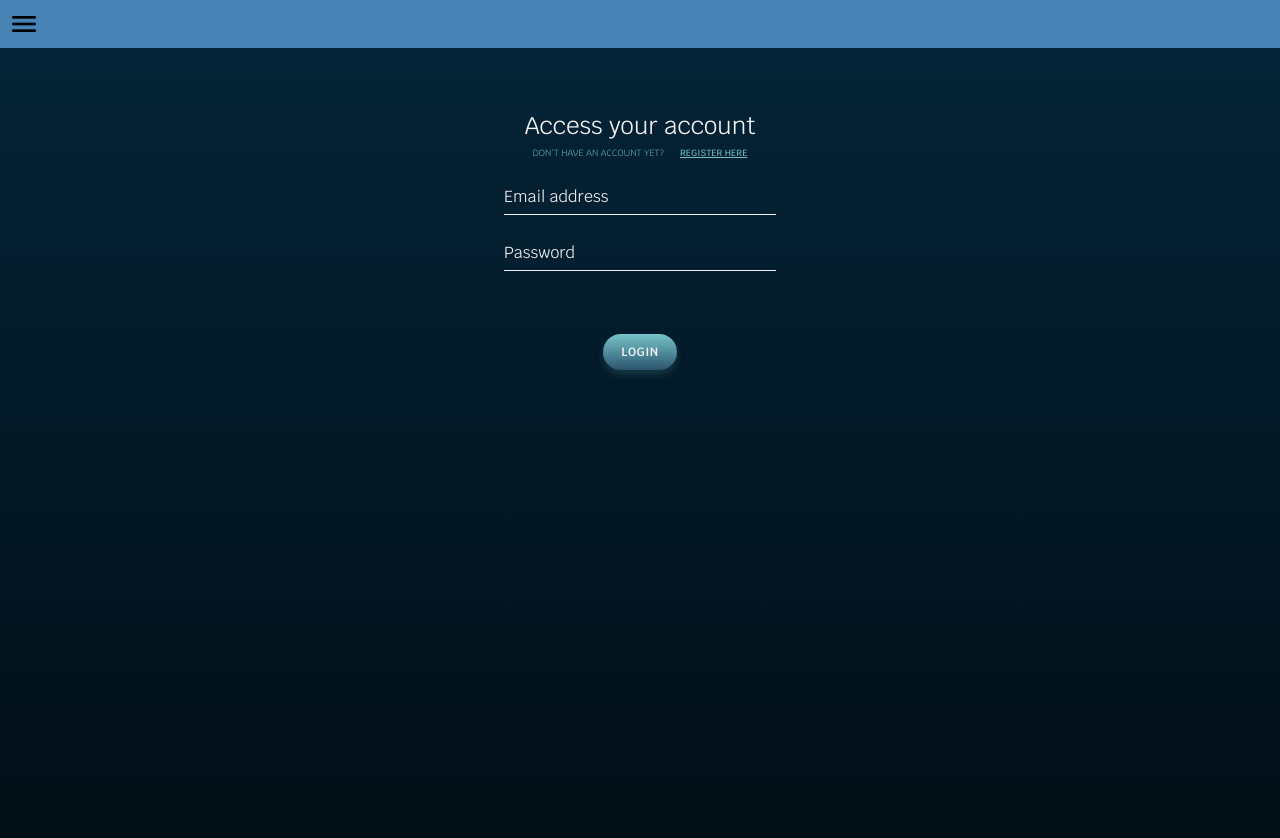
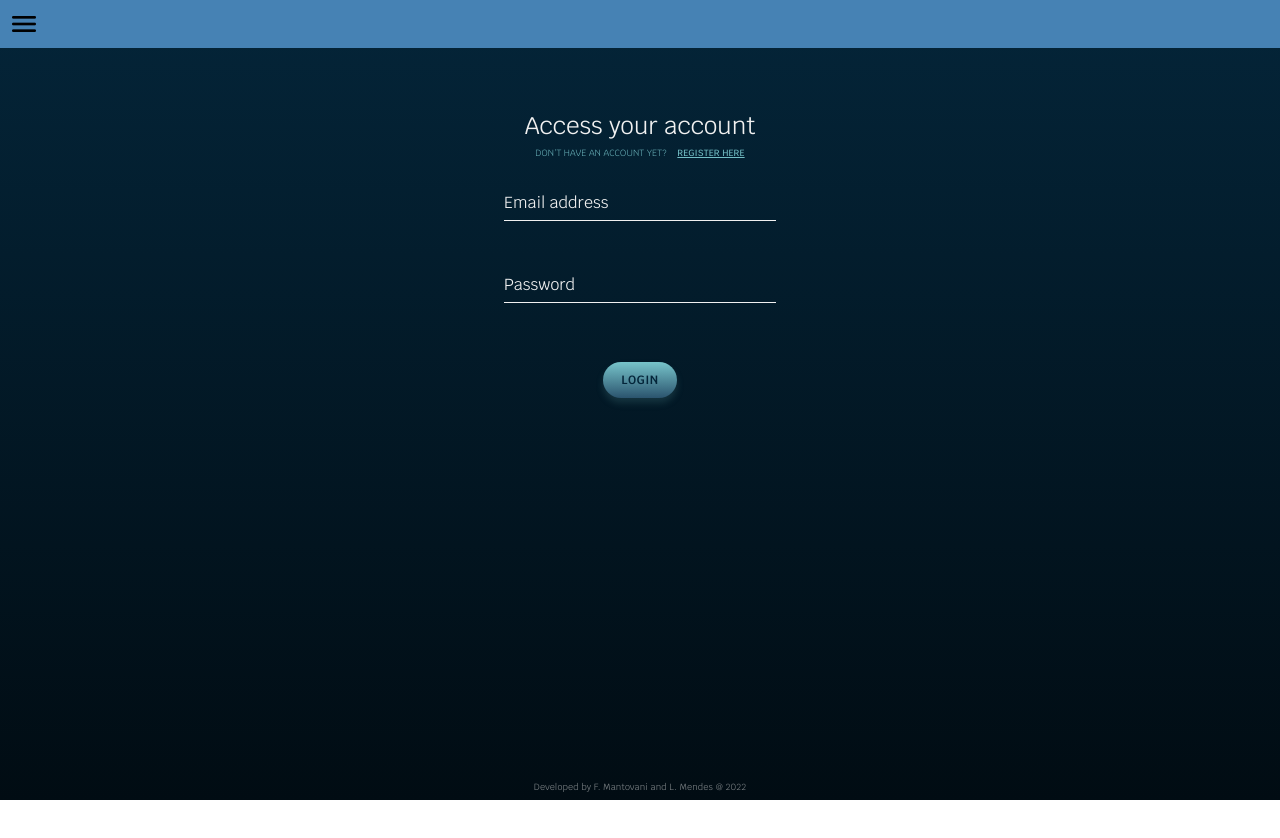
Before and after one commit to f-mantovani/project-3-client, a React (Create React App) app: page / in a window 1280 px wide. Shown: the top 838 px of the page. After the commit the page ends 800 px from the top, so only its background shows below. Built offline with nearby package versions, Linux system fonts and the light colour scheme.

Commit message:
styled the 'developed by footer' and fixed button text color

```diff
--- a/src/App.css
+++ b/src/App.css
@@ -2,7 +2,6 @@
 
 :root {
   font-family: 'Krub', sans-serif;
-  background: linear-gradient(180deg, #042539 0%, #010c13 100%);
   --font-color: #F1F1F1;
   --fw-300: 300;
   --fw-400: 400;
@@ -35,6 +34,11 @@ h3,
 h4,
 h5 {
   margin: 1em 0;
+}
+
+body {
+  background: linear-gradient(180deg, #042539 0%, #010c13 100%);
+  height: 100vh;
 }
 
 h1 {
@@ -123,7 +127,7 @@ h4 {
   font-weight: var(--fw-600);
   font-size: var(--fs-medium);
   line-height: var(--fs-medium);
-  color: var(--font-color);
+  /* color: var(--font-color); */
   letter-spacing: 0.04em;
   text-transform: uppercase;
 }
--- a/src/components/Login/Login.css
+++ b/src/components/Login/Login.css
@@ -3,7 +3,6 @@
   display: flex;
   flex-direction: column;
   align-items: center;
-  min-height: 100vh;
   margin-top: 4rem;
 }
 
@@ -23,7 +22,7 @@ legend {
 
 .signup-header {
   display: flex;
-  justify-content: space-around;
+  justify-content: space-evenly;
   flex: none;
   flex-grow: 0;
   margin: 0.5em 0;
@@ -42,17 +41,18 @@ legend {
 .input-field {
   display: flex;
   flex-direction: column;
-  margin: 0.25em 0;
+  margin: 0.625em 0 1.5em 0;
   position: relative;
   min-height: 3rem;
 }
 
 label {
   position: absolute;
+  top: 0;
 }
 
 
 .login-btn-group {
-  margin-top: 2.5rem;
+  margin-top: 1rem;
   align-self: center;
 }
--- a/src/design.system/ButtonPlato.js
+++ b/src/design.system/ButtonPlato.js
@@ -2,7 +2,7 @@ import styled from 'styled-components'
 
 const ButtonPlato = styled.div`
   cursor: pointer;
-
+  color: #042539;
   ${(props) =>
     props.login &&
     `
@@ -10,7 +10,6 @@ const ButtonPlato = styled.div`
             font-weight: var(--fw-600);
             font-size: var(--fs-medium);
             line-height: var(--fs-medium);
-            color: var(--font-color);
             letter-spacing: 0.04em;
             text-transform: uppercase;
             background:
@@ -25,6 +24,7 @@ const ButtonPlato = styled.div`
               background: #5491A0;
             }
         `}
+
 `
 
 export default ButtonPlato
--- /dev/null
+++ b/src/design.system/DevelopedFooterPlato.js
@@ -0,0 +1,13 @@
+import styled from 'styled-components'
+
+const DevelopedFooterPlato = styled.p`
+  text-transform: none;
+  font-weight: 400;
+  color: rgba(241, 241, 241, 0.5);
+  position: absolute;
+  width: 100%;
+  text-align: center;
+  bottom: .5rem;
+`
+
+export default DevelopedFooterPlato
--- a/src/design.system/InputPlato.js
+++ b/src/design.system/InputPlato.js
@@ -22,14 +22,14 @@ const InputPlato = styled.input`
   :valid + label {
     position: absolute;
     top: -1rem;
-    left: 0.5em;
+    left: 0.85em;
     font-style: normal;
     font-weight: var(--fw-400);
     font-size: var(--fs-small);
     line-height: var(--fs-large);
     color: var(--font-color);
     border: none;
-    transition: 0.3 ease;
+    transition: 0.3s ease;
   }
 
   :focus {
--- a/src/pages/Login/Login.js
+++ b/src/pages/Login/Login.js
@@ -2,15 +2,20 @@ import React from 'react'
 import LogoHeader from '../../components/LogoHeader'
 import LoginForm from '../../components/Login/LoginForm'
 import Navbar from '../../components/Navbar'
+import DevelopedFooterPlato from '../../design.system/DevelopedFooterPlato'
 
 const Login = () => {
   return (
     <>
       <Navbar />
-      <LogoHeader />
-      <LoginForm />
-      {/* Login social */}
-
+      <div>
+        <LogoHeader />
+        <LoginForm />
+        {/* Login social */}
+        <DevelopedFooterPlato className='overline'>
+          Developed by F. Mantovani and L. Mendes @ 2022{' '}
+        </DevelopedFooterPlato>
+      </div>
     </>
   )
 }
```
